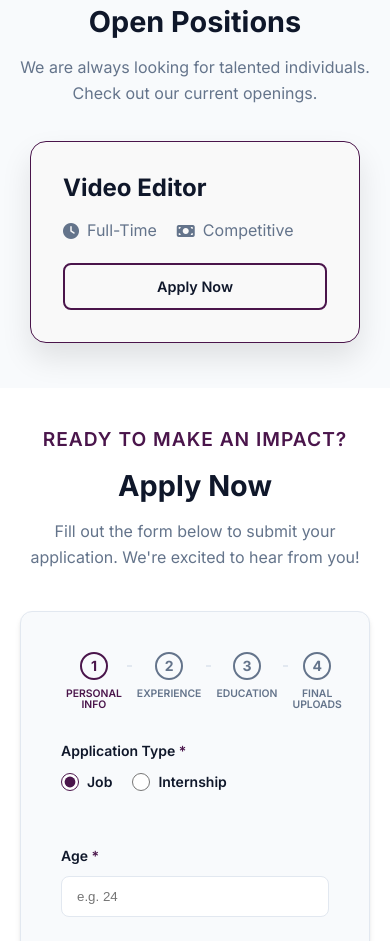
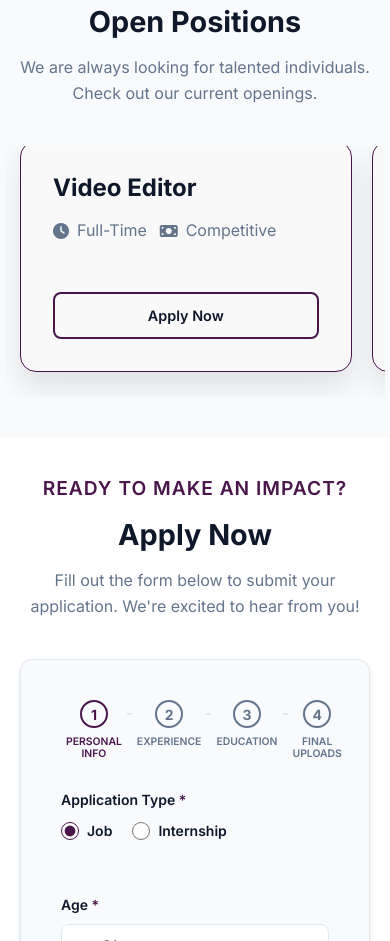
Before and after one commit to MustafaKhalid001/norivelle-website, a website: page careers.html in a window 390 px wide. Shown: the part 1746-2687 px from the top of the page. Drawn offline with Linux system fonts and the light colour scheme.

Commit message:
Add new jobs and mobile horizontal carousel

```diff
--- a/careers.html
+++ b/careers.html
@@ -92,6 +92,61 @@
                 <div class="job-card">
                     <div class="job-details">
                         <h3 style="font-size: 1.5rem; font-weight: 700; margin-bottom: 15px; color: var(--text-main);">Video Editor</h3>
+                        <div class="job-meta" style="display: flex; gap: 20px; color: var(--text-muted);">
+                            <span style="display: flex; align-items: center; gap: 8px;"><i class="fa-solid fa-clock"></i> Full-Time</span>
+                            <span style="display: flex; align-items: center; gap: 8px;"><i class="fa-solid fa-money-bill"></i> Competitive</span>
+                        </div>
+                    </div>
+                    <a href="#application-form" class="btn btn-outline" style="text-align: center;">Apply Now</a>
+                </div>
+
+                <div class="job-card">
+                    <div class="job-details">
+                        <h3 style="font-size: 1.5rem; font-weight: 700; margin-bottom: 15px; color: var(--text-main);">Senior WordPress Developer</h3>
+                        <div class="job-meta" style="display: flex; gap: 20px; color: var(--text-muted);">
+                            <span style="display: flex; align-items: center; gap: 8px;"><i class="fa-solid fa-clock"></i> Full-Time</span>
+                            <span style="display: flex; align-items: center; gap: 8px;"><i class="fa-solid fa-money-bill"></i> Competitive</span>
+                        </div>
+                    </div>
+                    <a href="#application-form" class="btn btn-outline" style="text-align: center;">Apply Now</a>
+                </div>
+
+                <div class="job-card">
+                    <div class="job-details">
+                        <h3 style="font-size: 1.5rem; font-weight: 700; margin-bottom: 15px; color: var(--text-main);">Shopify Specialist</h3>
+                        <div class="job-meta" style="display: flex; gap: 20px; color: var(--text-muted);">
+                            <span style="display: flex; align-items: center; gap: 8px;"><i class="fa-solid fa-clock"></i> Full-Time</span>
+                            <span style="display: flex; align-items: center; gap: 8px;"><i class="fa-solid fa-money-bill"></i> Competitive</span>
+                        </div>
+                    </div>
+                    <a href="#application-form" class="btn btn-outline" style="text-align: center;">Apply Now</a>
+                </div>
+
+                <div class="job-card">
+                    <div class="job-details">
+                        <h3 style="font-size: 1.5rem; font-weight: 700; margin-bottom: 15px; color: var(--text-main);">SEO Expert</h3>
+                        <div class="job-meta" style="display: flex; gap: 20px; color: var(--text-muted);">
+                            <span style="display: flex; align-items: center; gap: 8px;"><i class="fa-solid fa-clock"></i> Full-Time</span>
+                            <span style="display: flex; align-items: center; gap: 8px;"><i class="fa-solid fa-money-bill"></i> Competitive</span>
+                        </div>
+                    </div>
+                    <a href="#application-form" class="btn btn-outline" style="text-align: center;">Apply Now</a>
+                </div>
+
+                <div class="job-card">
+                    <div class="job-details">
+                        <h3 style="font-size: 1.5rem; font-weight: 700; margin-bottom: 15px; color: var(--text-main);">Social Media Manager</h3>
+                        <div class="job-meta" style="display: flex; gap: 20px; color: var(--text-muted);">
+                            <span style="display: flex; align-items: center; gap: 8px;"><i class="fa-solid fa-clock"></i> Full-Time</span>
+                            <span style="display: flex; align-items: center; gap: 8px;"><i class="fa-solid fa-money-bill"></i> Competitive</span>
+                        </div>
+                    </div>
+                    <a href="#application-form" class="btn btn-outline" style="text-align: center;">Apply Now</a>
+                </div>
+
+                <div class="job-card">
+                    <div class="job-details">
+                        <h3 style="font-size: 1.5rem; font-weight: 700; margin-bottom: 15px; color: var(--text-main);">Content Writer</h3>
                         <div class="job-meta" style="display: flex; gap: 20px; color: var(--text-muted);">
                             <span style="display: flex; align-items: center; gap: 8px;"><i class="fa-solid fa-clock"></i> Full-Time</span>
                             <span style="display: flex; align-items: center; gap: 8px;"><i class="fa-solid fa-money-bill"></i> Competitive</span>
--- a/css/styles.css
+++ b/css/styles.css
@@ -1734,12 +1734,34 @@ nav a:hover, .footer-links a:hover {
 }
 
 @media (max-width: 768px) {
+  .jobs-list {
+      flex-direction: row !important;
+      overflow-x: auto !important;
+      scroll-snap-type: x mandatory;
+      padding-bottom: 20px !important;
+      -webkit-overflow-scrolling: touch;
+      scrollbar-width: none; /* Firefox */
+      /* Add slight negative margin to allow cards to bleed to the screen edges while scrolling */
+      margin-left: -15px !important;
+      margin-right: -15px !important;
+      padding-left: 15px !important;
+      padding-right: 15px !important;
+  }
+  .jobs-list::-webkit-scrollbar {
+      display: none; /* Chrome/Safari */
+  }
+
   .job-card {
+      min-width: 85vw !important; /* Make card take up 85% of screen so the next one peeks in */
+      width: 85vw !important;
+      scroll-snap-align: center;
+      flex-shrink: 0;
+      margin: 0 !important; /* Override global auto margin */
       flex-direction: column !important;
       align-items: flex-start !important;
       gap: 1.2rem !important;
   }
-  .job-tags {
+  .job-tags, .job-meta {
       flex-wrap: wrap !important;
       gap: 0.8rem !important;
   }
```
